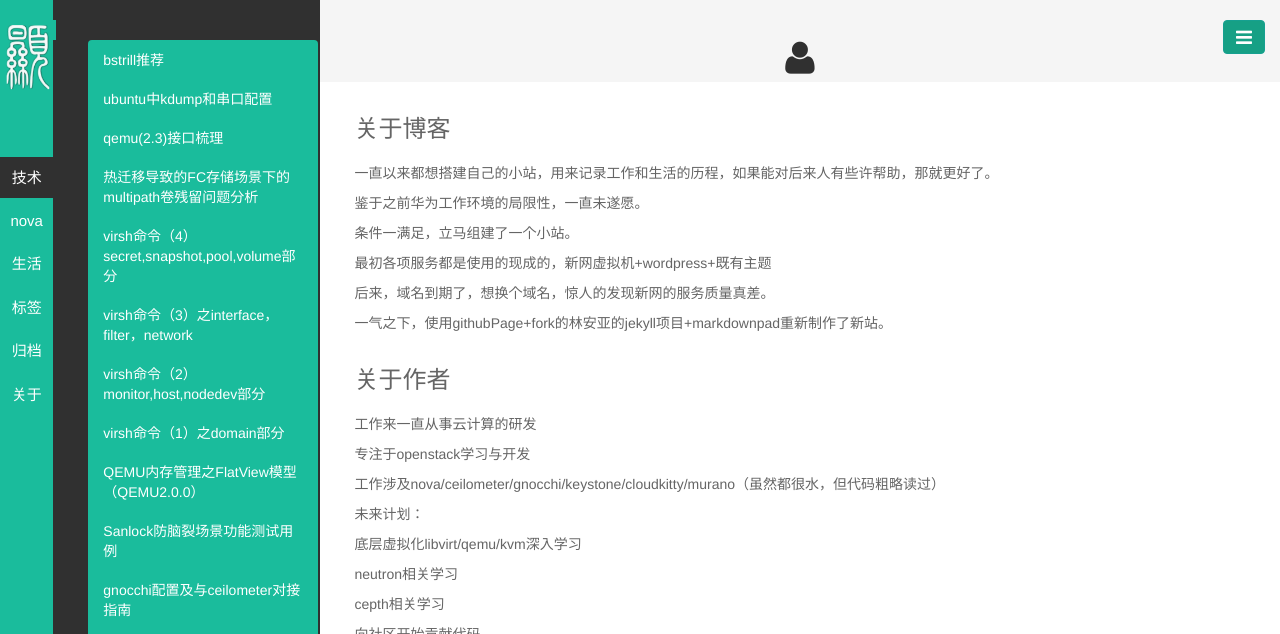
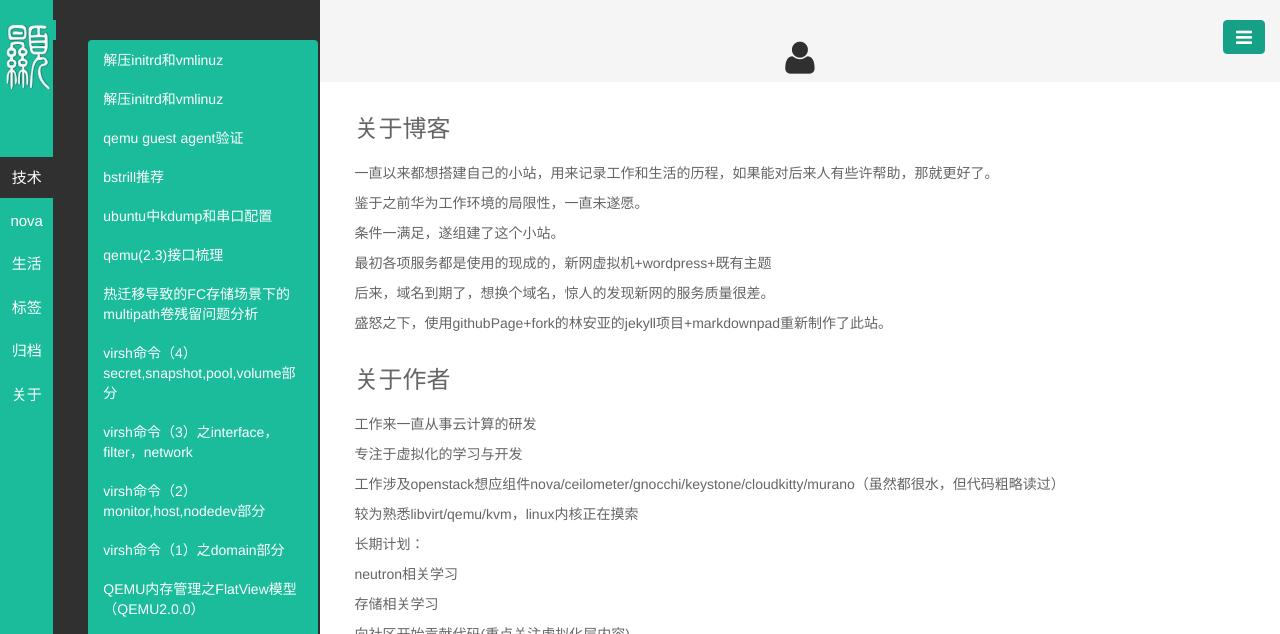
Before and after one commit to byHAN/byhan.github.io, a Jekyll site: the page built from pages/about.html, in a window 1280 px wide, cut to the strip 0-634 px from the top of the page. Built offline with Jekyll 4.4.1, drawn with Linux system fonts in a browser that asks for light colours; some of the changed text lies outside the part shown.

```diff
--- a/pages/about.html
+++ b/pages/about.html
@@ -7,29 +7,27 @@ titlename: 关于
 <p style=font-size:18px>
 <p>一直以来都想搭建自己的小站，用来记录工作和生活的历程，如果能对后来人有些许帮助，那就更好了。</p>
 <p>鉴于之前华为工作环境的局限性，一直未遂愿。</p>
-<p>条件一满足，立马组建了一个小站。</p>
+<p>条件一满足，遂组建了这个小站。</p>
 
 <p>最初各项服务都是使用的现成的，新网虚拟机+wordpress+既有主题</p>
-<p>后来，域名到期了，想换个域名，惊人的发现新网的服务质量真差。</p>
+<p>后来，域名到期了，想换个域名，惊人的发现新网的服务质量很差。</p>
 
-<p>一气之下，使用githubPage+fork的林安亚的jekyll项目+markdownpad重新制作了新站。</p>
+<p>盛怒之下，使用githubPage+fork的林安亚的jekyll项目+markdownpad重新制作了此站。</p>
 </p>
 
 <h3>关于作者</h3>
 <p style=font-size:18px>
 
 <p>工作来一直从事云计算的研发</p>
-<p>专注于openstack学习与开发</p>
-<p>工作涉及nova/ceilometer/gnocchi/keystone/cloudkitty/murano（虽然都很水，但代码粗略读过）</p>
-
-<p>未来计划：</p>
-
-    <p>底层虚拟化libvirt/qemu/kvm深入学习</p>
+<p>专注于虚拟化的学习与开发</p>
+<p>工作涉及openstack想应组件nova/ceilometer/gnocchi/keystone/cloudkitty/murano（虽然都很水，但代码粗略读过）</p>
+<p>较为熟悉libvirt/qemu/kvm，linux内核正在摸索<p>
+<p>长期计划：</p>
     <p>neutron相关学习</p>
-    <p>cepth相关学习</p>
-	<p>向社区开始贡献代码</p>
+    <p>存储相关学习</p>
+	<p>向社区开始贡献代码(重点关注虚拟化层内容)</p>
 </p>
-<center><img src="/public/img/me.jpg" style="width:100%"></center>
+<center><img src="/public/img/aa.jpg" style="width:100%"></center>
 
 <hr>
 <a href="{{ site.author.linkedin }}">
```
Also changed, not shown: _posts/技术/2016-12-08-qemu guest agent.md (added, +111 -0 lines), _posts/技术/2016-12-23-uncompress vmliuz and initrd.md (added, +31 -0 lines), _posts/技术/2017-01-11-ceilometer with postgres.md (added, +59 -0 lines).
